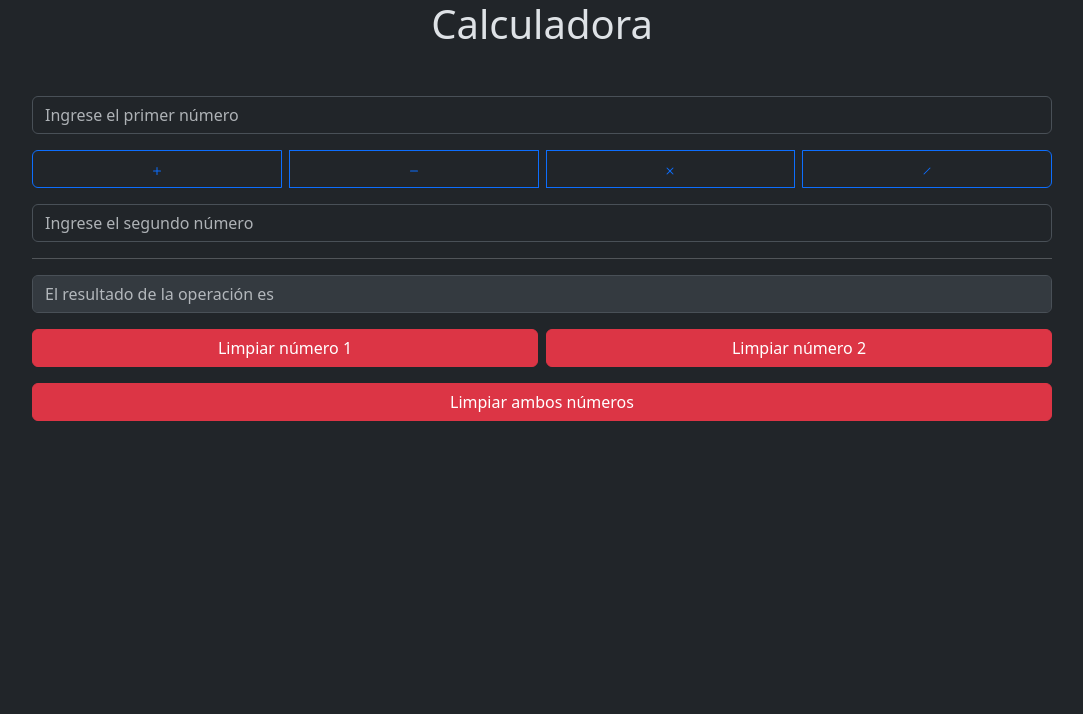
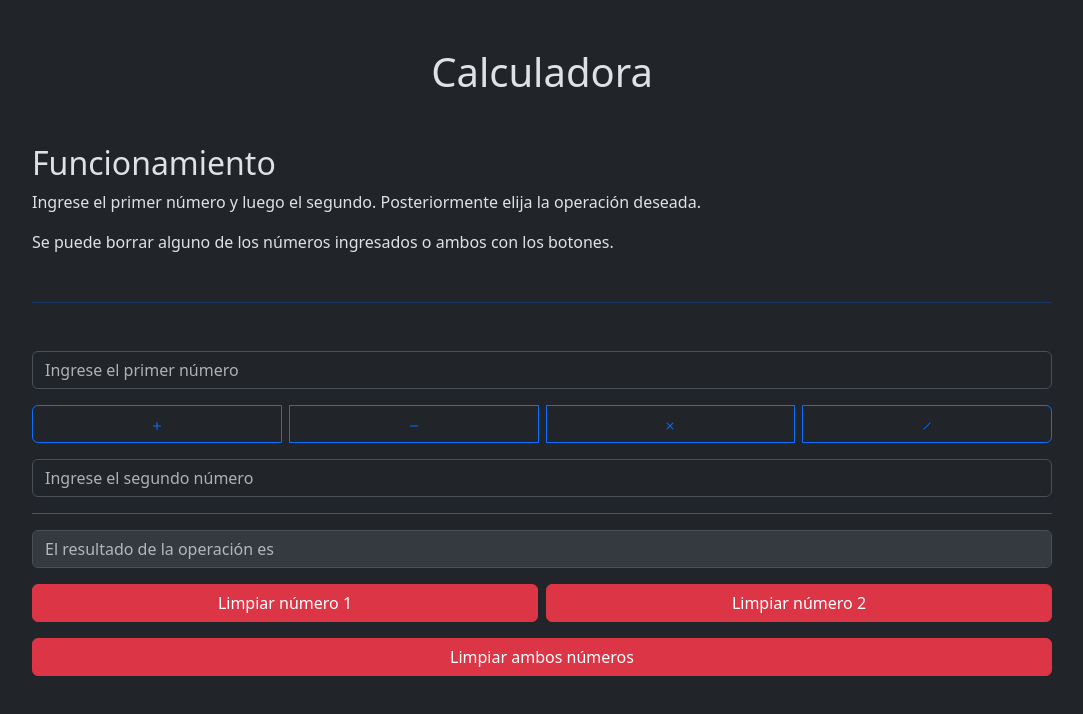
Before and after one commit to 3dl3rw0lf/ap_dw_react_js_practico_02, a plain HTML site: page index.html in a window 1280 px wide. Shown: the whole page, without its empty margins (98-1181 px from the left). Drawn offline with nearby package versions, Linux system fonts and the light colour scheme.

Commit message:
Update index.html

```diff
--- a/index.html
+++ b/index.html
@@ -12,8 +12,16 @@
 
 <body>
     <main class="container-sm">
-        <h1 class="text-center">Calculadora</h1>
+        <h1 class="m-5 text-center">Calculadora</h1>
         <section class="m-5">
+            <h2 class="">Funcionamiento</h2>
+            <p>
+                Ingrese el primer número y luego el segundo. Posteriormente elija la operación deseada.
+            </p>
+            <p>
+                Se puede borrar alguno de los números ingresados  o ambos con los botones.
+            </p>
+            <hr class="my-5 text-primary ">
             <div>
                 <div class="input-group mb-3">
                     <input aria-label="number1" class="form-control" id="number-one"
```
